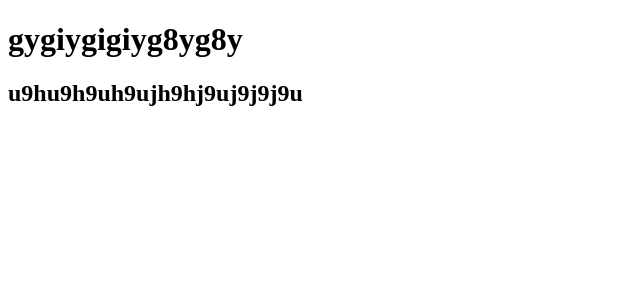
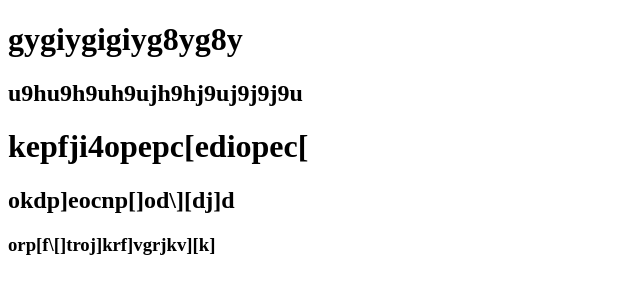
Before and after one commit to abuzarsalman/abuzar1001, a plain HTML site: page docs/index.html in a window 1280 px wide. Shown: the whole page, without its empty margins (0-640 px from the left). Drawn offline with Linux system fonts and the light colour scheme.

Commit message:
mra pala kama

```diff
--- a/docs/index.html
+++ b/docs/index.html
@@ -9,5 +9,8 @@
 <body>
     <h1>gygiygigiyg8yg8y</h1>
     <h2>u9hu9h9uh9ujh9hj9uj9j9j9u</h2>
+    <h1>kepfji4opepc[ediopec[</h1>
+    <h2>okdp]eocnp[]od\][dj]d</h2>
+    <h3>orp[f\[]troj]krf]vgrjkv][k]</h3>
 </body>
 </html>
```
